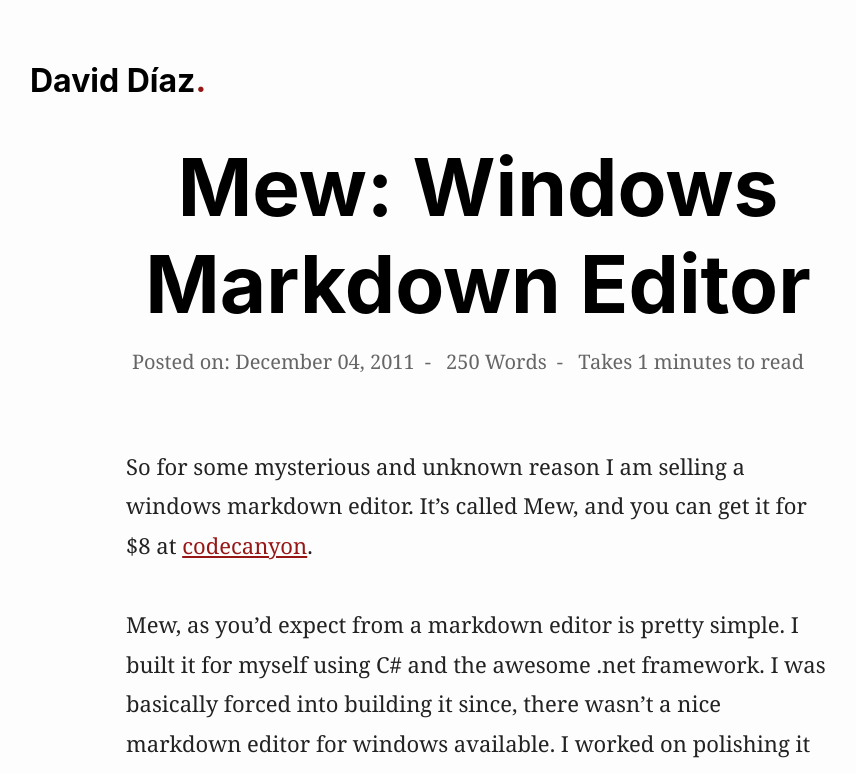
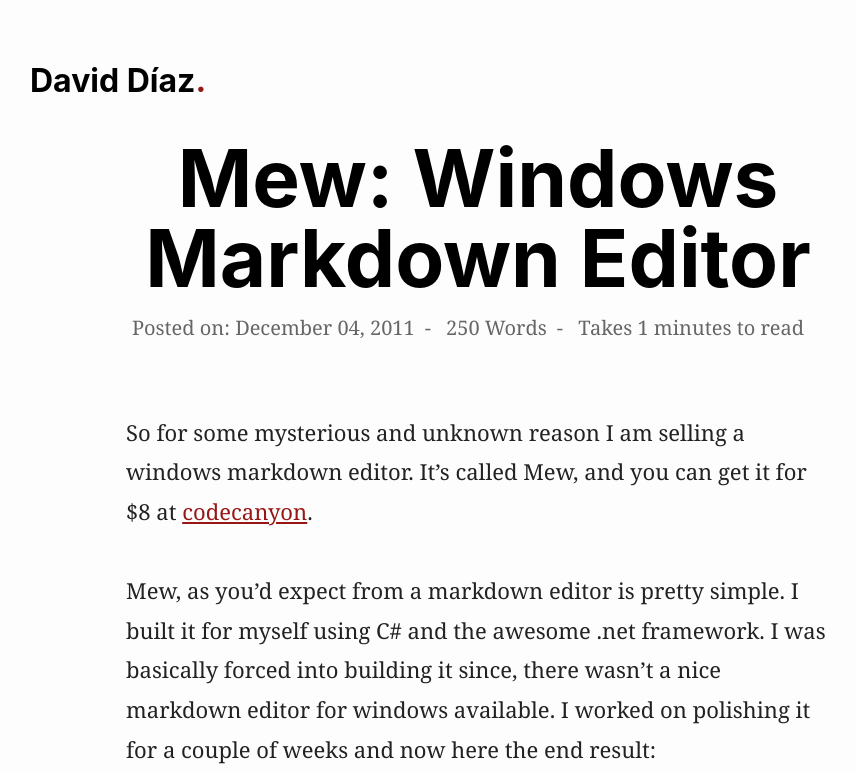
Before and after one commit to Seich/martianwabbit, a Jekyll site: the page built from src/_posts/2011-12-04-13742736909.md, in a window 1280 px wide. Shown: the top 773 px of the page, without its empty margins (162-1018 px from the left). Built offline with Jekyll 4.4.1, drawn with Linux system fonts in a browser that asks for light colours; some web fonts are replaced.

Commit message:
Small improvement to the new header.

```diff
--- a/src/css/screen.scss
+++ b/src/css/screen.scss
@@ -132,6 +132,7 @@
 /* Content */
 header {
   width: 70vw;
+  max-width: 1240px;
   margin: 0 auto;
 
   h1 {
@@ -139,6 +140,7 @@
     margin: 0;
     padding: 0.2em 0;
     text-align: center;
+    line-height: 100%;
 
     a {
       text-decoration: none;
```
